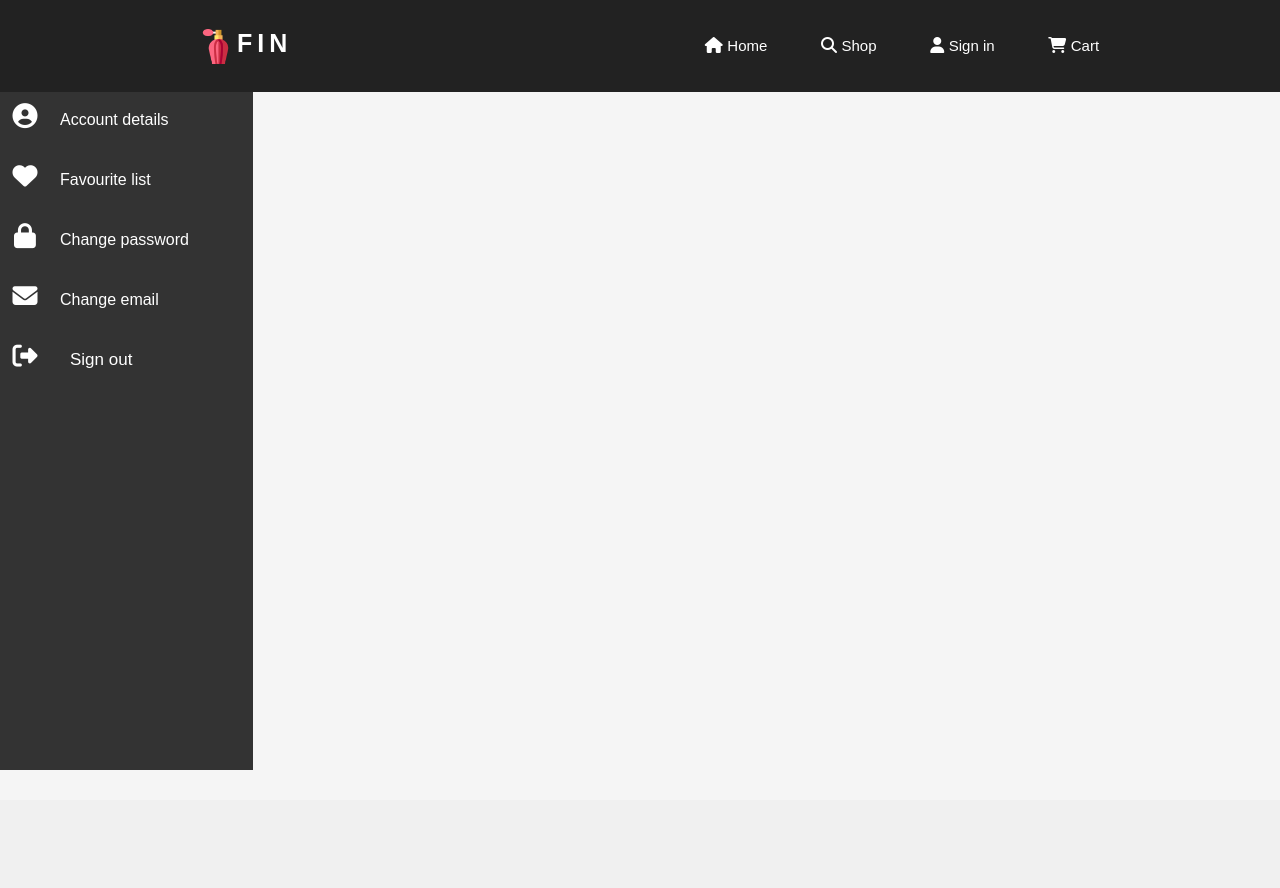
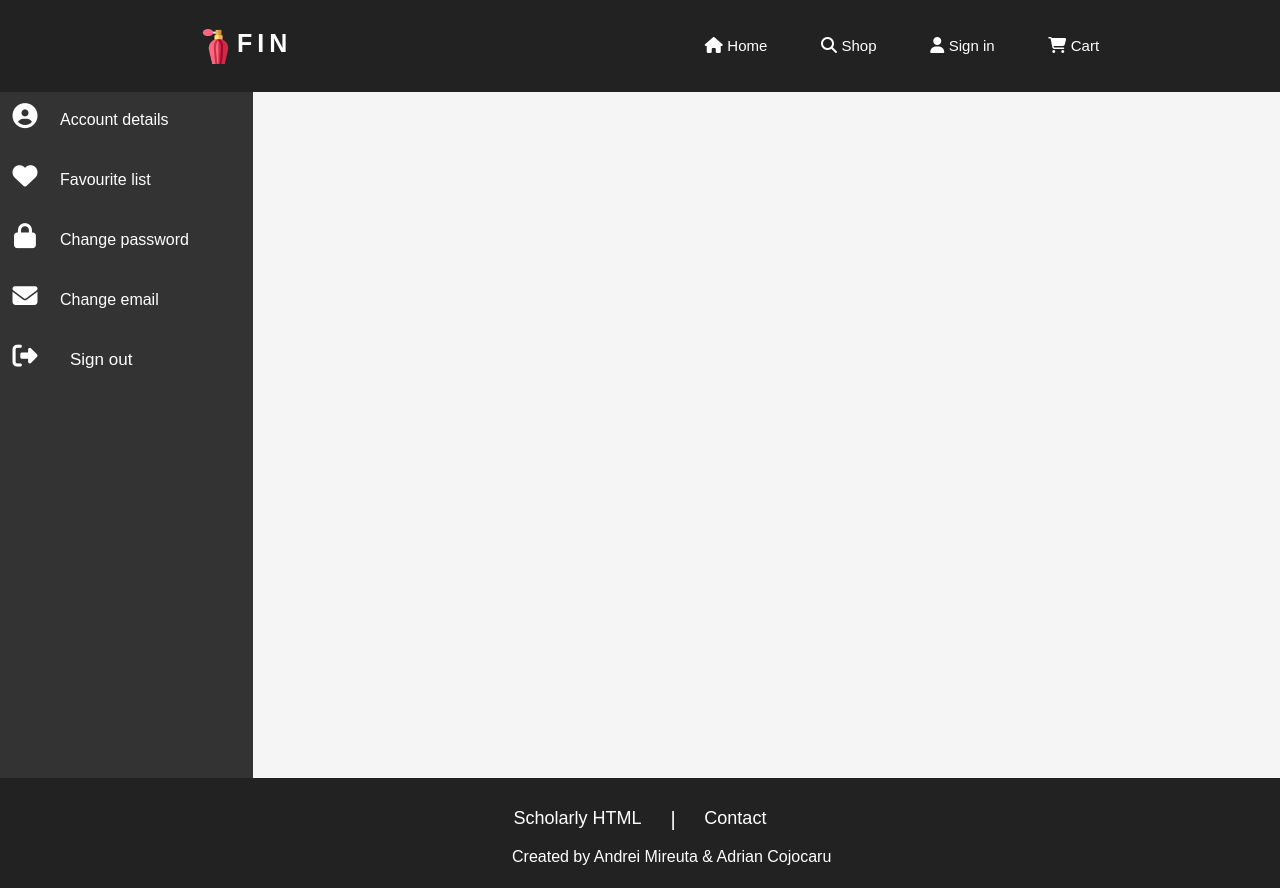
Before and after one commit to andreimireuta/PerMa, a PHP site: page /account.php in a window 1280 px wide. Before the commit the page ends 770 px from the top, so only its background shows below. Run offline with PHP 8.4, Linux system fonts and the light colour scheme; some libraries are stand-ins or nearby versions.

Commit message:
Added footer to the principal pages

```diff
--- a/account.php
+++ b/account.php
@@ -115,6 +115,22 @@ if (mysqli_connect_errno()) {
 
         </div>
     </div>
+    <footer id="footer">
+        <div id="bottom">
+            <div class="scholarly">
+                <a href="#">Scholarly HTML</a>
+            </div>
+            <span id="line1"> | </span>
+            <div class="contact">
+                <a href="#">Contact</a>
+            </div>
+        </div>
+        <span id="line2">
+            Created by Andrei Mireuta & Adrian Cojocaru
+        </span>
+
+
+    </footer>
 
     <script src="js_scripts/account.js"></script>
     <script src="js_scripts/shop.js"></script>
--- a/styles/account.css
+++ b/styles/account.css
@@ -10,7 +10,7 @@
     position: relative;
     width:20%;
     padding-top: 2%;
-    height: 85vh;
+    height: 86vh;
     max-height: 100vh;
     background-color: #333;
     transition: 0.8s all ease;
@@ -79,3 +79,42 @@
     width: 100%;
     background-color: #999;
 }
+#footer{
+    width: 100%;
+    padding-top: 30px;
+    background-color: #222;
+    height: 10vh;
+}
+#bottom {
+    width: 22%;
+    height: 50%;
+    margin: auto;
+    display: flex;
+    justify-content: space-around;
+    font-size: 18px;
+    text-decoration: none;
+    font-family: Arial, Helvetica, sans-serif;
+    color: white;
+}
+#bottom a{
+    color: #fff;
+    text-decoration: none;
+    padding-top: 35%;
+    transition: 1s all ease;
+}
+#bottom a:hover{
+    color: sienna;
+    font-size: 20px;
+}
+#line1{
+    font-size: 20px;
+}
+#line2{
+    color: #fff;
+    height: 50%;
+    position: relative;
+    left: 40%;
+    padding-top: 15px;
+    font-family: Arial, Helvetica, sans-serif;
+    font-size: 16px;
+}
--- a/styles/shop.css
+++ b/styles/shop.css
@@ -217,7 +217,46 @@ body{
     height: 100%;
     max-height: 300px;
 }
-
+/* Start for the footer of the page------------------------------------------------------ */
+#footer{
+    width: 100%;
+    padding-top: 30px;
+    background-color: #222;
+    height: 10vh;
+}
+#bottom {
+    width: 22%;
+    height: 50%;
+    margin: auto;
+    display: flex;
+    justify-content: space-around;
+    font-size: 18px;
+    text-decoration: none;
+    font-family: Arial, Helvetica, sans-serif;
+    color: white;
+}
+#bottom a{
+    color: #fff;
+    text-decoration: none;
+    padding-top: 35%;
+    transition: 1s all ease;
+}
+#bottom a:hover{
+    color: sienna;
+    font-size: 20px;
+}
+#line1{
+    font-size: 20px;
+}
+#line2{
+    color: #fff;
+    height: 50%;
+    position: relative;
+    left: 40%;
+    padding-top: 15px;
+    font-family: Arial, Helvetica, sans-serif;
+    font-size: 16px;
+}
 
 
 
```
Also changed, not shown: cart.php (+17 -0 lines), checkout.php (+27 -12 lines), product.php (+16 -0 lines), shop.php (+21 -5 lines), styles/cart.css (+39 -0 lines), styles/checkout.css (+39 -0 lines), styles/product.css (+39 -0 lines).
